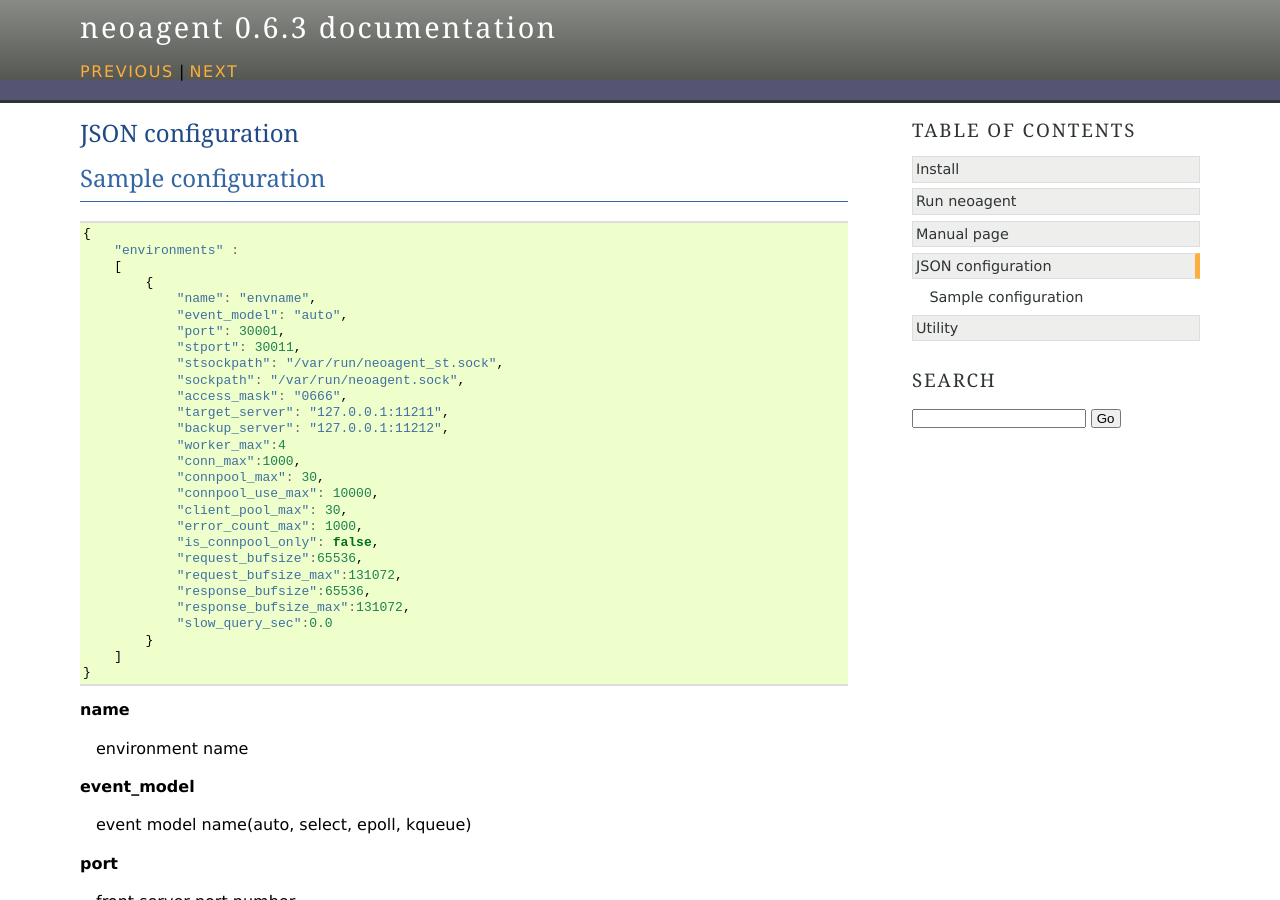
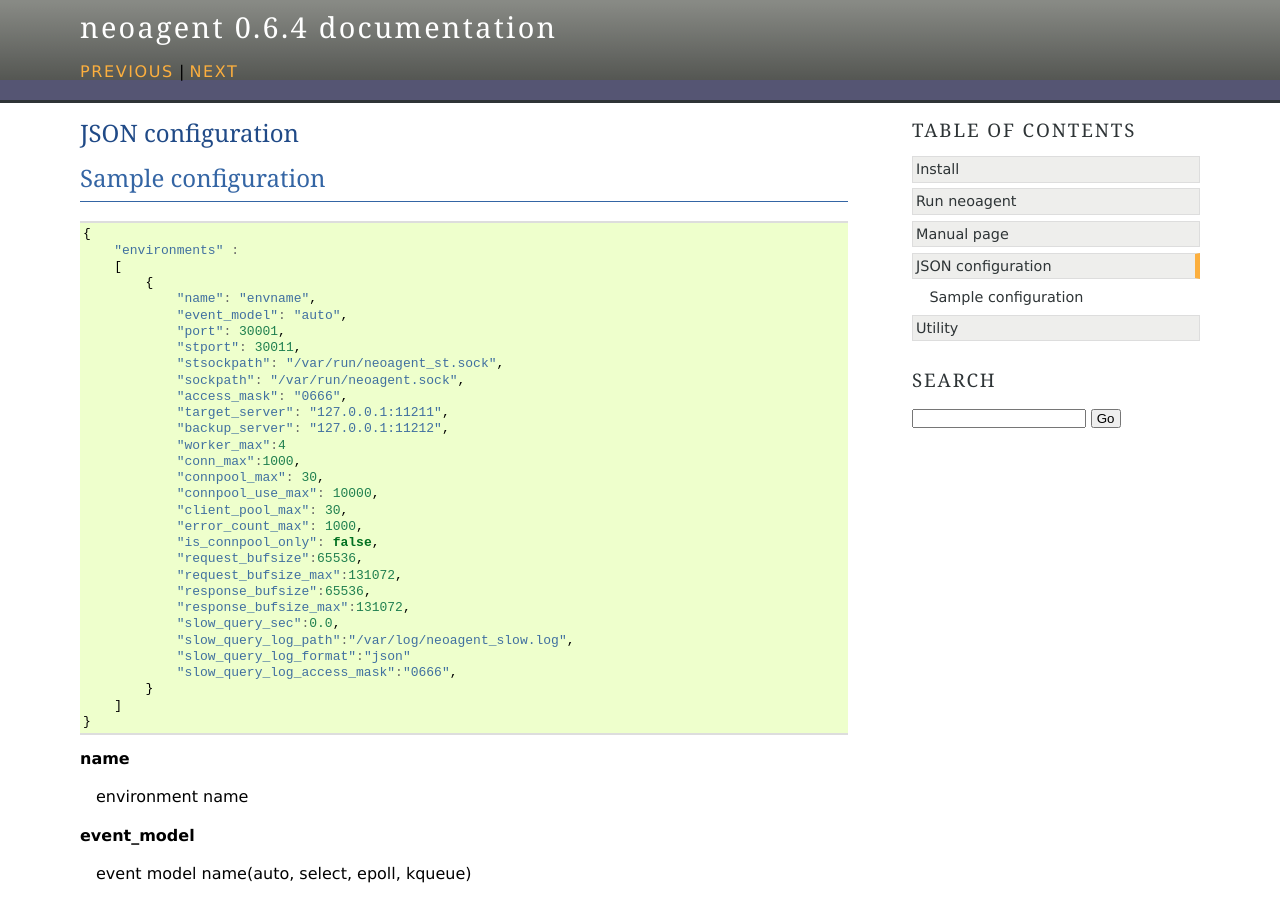
Before and after one commit to cubicdaiya/neoagent, a Sphinx documentation site: the page built from doc/source/jsonconf.rst, in a window 1280 px wide and 900 px high. Built offline with Sphinx 7.4.7, drawn with Linux system fonts in a browser that asks for light colours; some of the changed text lies outside the part shown.

```diff
--- a/doc/source/conf.py
+++ b/doc/source/conf.py
@@ -48,9 +48,9 @@ copyright = u'2013 Tatsuhiko Kubo <cubicdaiya@gmail.com>'
 # built documents.
 #
 # The short X.Y version.
-version = '0.6.3'
+version = '0.6.4'
 # The full version, including alpha/beta/rc tags.
-release = '0.6.3'
+release = '0.6.4'
 
 # The language for content autogenerated by Sphinx. Refer to documentation
 # for a list of supported languages.
--- a/doc/source/jsonconf.rst
+++ b/doc/source/jsonconf.rst
@@ -33,7 +33,10 @@ Sample configuration
              "request_bufsize_max":131072,
              "response_bufsize":65536,
              "response_bufsize_max":131072,
-             "slow_query_sec":0.0
+             "slow_query_sec":0.0,
+             "slow_query_log_path":"/var/log/neoagent_slow.log",
+             "slow_query_log_format":"json"
+             "slow_query_log_access_mask":"0666",
          }
      ]
  }
@@ -121,3 +124,15 @@ Sample configuration
 **slow_query_sec**
 
  print information of request which takes more than intended seconds
+
+**slow_query_log_path**
+
+ full path of slow query log file
+
+**slow_query_log_format**
+
+ format of slow query(currently, json only)
+
+**slow_query_log_access_mask**
+
+ access mask for slow query log file
```
Also changed, not shown: 4 other files.
